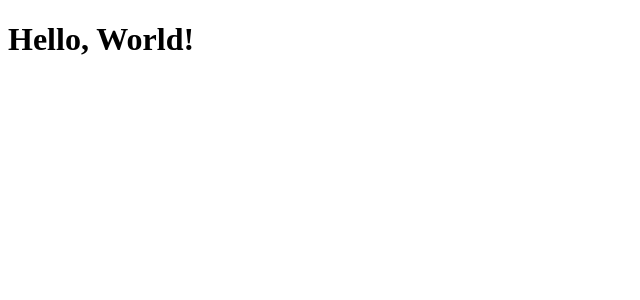
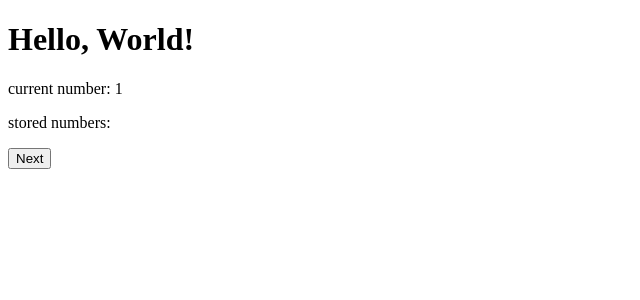
Before and after one commit to bomojowo/fizz-buzz-react-app, a React (Create React App) app: page / in a window 1280 px wide. Shown: the top 300 px of the page, without its empty margins (0-640 px from the left). Built offline with nearby package versions, Linux system fonts and the light colour scheme; the HTML template or start-up script is replaced by a standard one.

Commit message:
Added extra conditions and commas to split elements

```diff
--- a/src/App.tsx
+++ b/src/App.tsx
@@ -1,7 +1,56 @@
+import { useState } from "react";
 import { greet } from "./utils/greet";
 
 function App(): JSX.Element {
-  return <h1>{greet("World")}</h1>;
+  const [currentNumber, setCurrentNumber] = useState<number>(1)
+  const [storedNumberArray, setStoredNumberArray] = useState<(string)[]>([])
+
+
+
+  const handleFizzBuzz =() => {
+    if(currentNumber % 5 === 0 && currentNumber % 3 ===0){
+      setStoredNumberArray([...storedNumberArray, 'Fizz-Buzz',',']);
+    } else{
+      if(currentNumber % 5 === 0){
+        setStoredNumberArray([...storedNumberArray, 'Buzz',',']);
+      } else{
+        if(currentNumber % 3 ===0){
+          setStoredNumberArray([...storedNumberArray, 'Fizz',','])
+        } else{
+          setStoredNumberArray([...storedNumberArray, currentNumber.toString(),','])
+        }
+      }
+    }
+  }
+
+
+
+  const handleNextNumber = () => {
+    setCurrentNumber(currentNumber => currentNumber + 1)
+  }
+
+  const handleNextClick = () => {
+    handleFizzBuzz();
+    handleNextNumber();
+
+  }
+
+
+
+  //when next is clicked
+    //decude whetehr current number is a fizz or buzz and write to array
+    //current number is current number + 1
+
+
+  return(
+  <>
+   <h1>{greet("World")}</h1>
+   <p>current number: {currentNumber}</p>
+   <p>stored numbers: {storedNumberArray}</p>
+   <button onClick={() => handleNextClick()}>Next</button>
+
+   </>
+  )
 }
 
 export default App;
```
